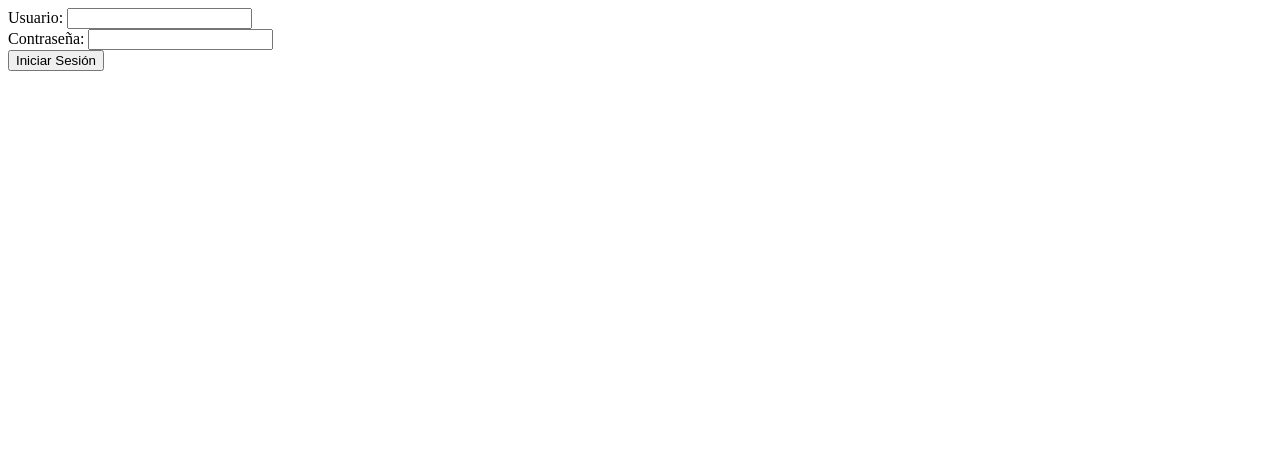
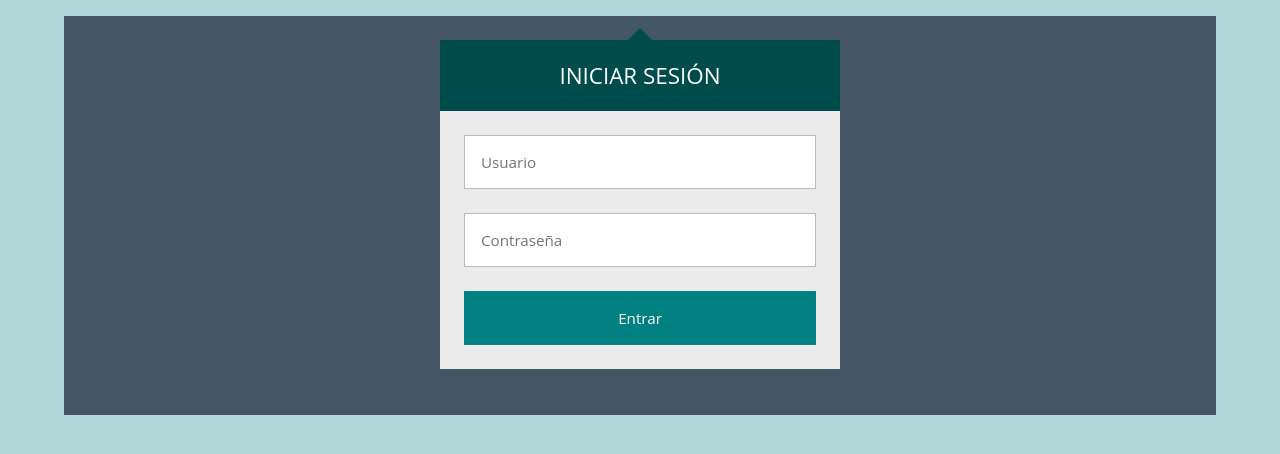
Before and after one commit to CarloValdivia/eqson, a PHP site: page /vistas/login.html in a window 1280 px wide. Shown: the top 454 px of the page. Run offline with PHP 8.4, Linux system fonts and the light colour scheme.

Commit message:
Formulario de login

```diff
--- a/app/estilos/principal.css
+++ b/app/estilos/principal.css
@@ -11,6 +11,14 @@
     font-family: 'robotoblack';
     src: url('fonts/roboto-black-webfont.woff2') format('woff2'),
          url('fonts/roboto-black-webfont.woff') format('woff');
+    font-weight: normal;
+    font-style: normal;
+}
+
+@font-face {
+    font-family: 'open_sansregular';
+    src: url('opensans-regular-webfont.woff2') format('woff2'),
+         url('opensans-regular-webfont.woff') format('woff');
     font-weight: normal;
     font-style: normal;
 }
@@ -69,16 +77,16 @@ nav .centro {
   padding: 0 2em;
 }
 
-input {
+nav input {
   font-size: 1.4rem;
   height: 30px;
 }
 
-input[type="search"] {
+nav input[type="search"] {
   flex: 3;
 }
 
-input[type="submit"] {
+nav input[type="submit"] {
   flex: 1;
   margin-left: 1rem;
   background: #333;
@@ -151,3 +159,81 @@ header h1 {
 header p {
   font-size: 2rem;
 }
+
+.login {
+  width: 400px;
+  margin: 16px auto;
+  font-size: 16px;
+}
+
+.login-header,
+.login p {
+  margin-top: 0;
+  margin-bottom: 0;
+}
+
+.login-triangle {
+  width: 0;
+  margin-right: auto;
+  margin-left: auto;
+  border: 12px solid transparent;
+  border-bottom-color: #004c4c;
+}
+
+.login-header {
+  background: #004c4c;
+  padding: 20px;
+  font-size: 1.4em;
+  font-weight: normal;
+  text-align: center;
+  text-transform: uppercase;
+  color: #fff;
+}
+
+.login-container {
+  background: #ebebeb;
+  padding: 12px;
+}
+
+.login p {
+  padding: 12px;
+}
+
+.login input {
+  box-sizing: border-box;
+  display: block;
+  width: 100%;
+  border-width: 1px;
+  border-style: solid;
+  padding: 16px;
+  outline: 0;
+  font-family: inherit;
+  font-size: 0.95em;
+}
+
+.login input[type="text"],
+.login input[type="password"] {
+  background: #fff;
+  border-color: #bbb;
+  color: #555;
+}
+
+.login input[type="text"]:focus,
+.login input[type="password"]:focus {
+  border-color: #888;
+}
+
+.login input[type="submit"] {
+  background: #008080;
+  border-color: transparent;
+  color: #fff;
+  cursor: pointer;
+}
+
+.login input[type="submit"]:hover {
+  background: #004c4c;
+}
+
+.login input[type="submit"]:focus {
+  border-color: #05a;
+}
--- a/vistas/cabeceraPagina.html
+++ b/vistas/cabeceraPagina.html
@@ -20,7 +20,7 @@
       <input type="submit" value="Buscar">
     </form>
   </div>
-  <div id="login" class="derecha">
+  <div class="derecha">
     <ul>
       <li><a href="vistas/login.html">Iniciar Sesión</a></li>
     </ul>
--- a/vistas/login.html
+++ b/vistas/login.html
@@ -1,20 +1,25 @@
 <!DOCTYPE html>
-<html>
+<html lang="es">
   <head>
+    <meta charset="UTF-8">
+    <link href="../app/estilos/principal.css" rel="stylesheet" type="text/css">
+    <title>Eqson: Inicio de sesión</title>
+<style>
+  body {
+    background: #456;
+    font-family: 'Open Sans', sans-serif;
+    padding-bottom: 3rem;
+  }
+</style>
   </head>
-  <form id="loginForm" action="app/modelos/login.php" method="POST">
-    <div>
-      <label for="nombre">Usuario:</label>
-      <input type="text" id="nombre" name="nombre_usuario" required>
-    </div>
-    <div>
-      <label for="clave">Contraseña:</label>
-      <input type="password" id="clave" name="contrasena" required>
-    </div>
-    <div class="button">
-      <button>Iniciar Sesión</button>
-    </div>
-  </form>
   <body>
+    <div class="login">
+      <div class="login-triangle"></div>
+      <h2 class="login-header">Iniciar Sesión</h2>
+      <form class="login-container" action="app/controladores/login.php" method="POST">
+        <p><input type="text" placeholder="Usuario" name="nombre" required></p>
+        <p><input type="password" placeholder="Contraseña" name="contrasena" required></p>
+        <p><input type="submit" value="Entrar"></p>
+      </form>
   </body>
 </html>
```
